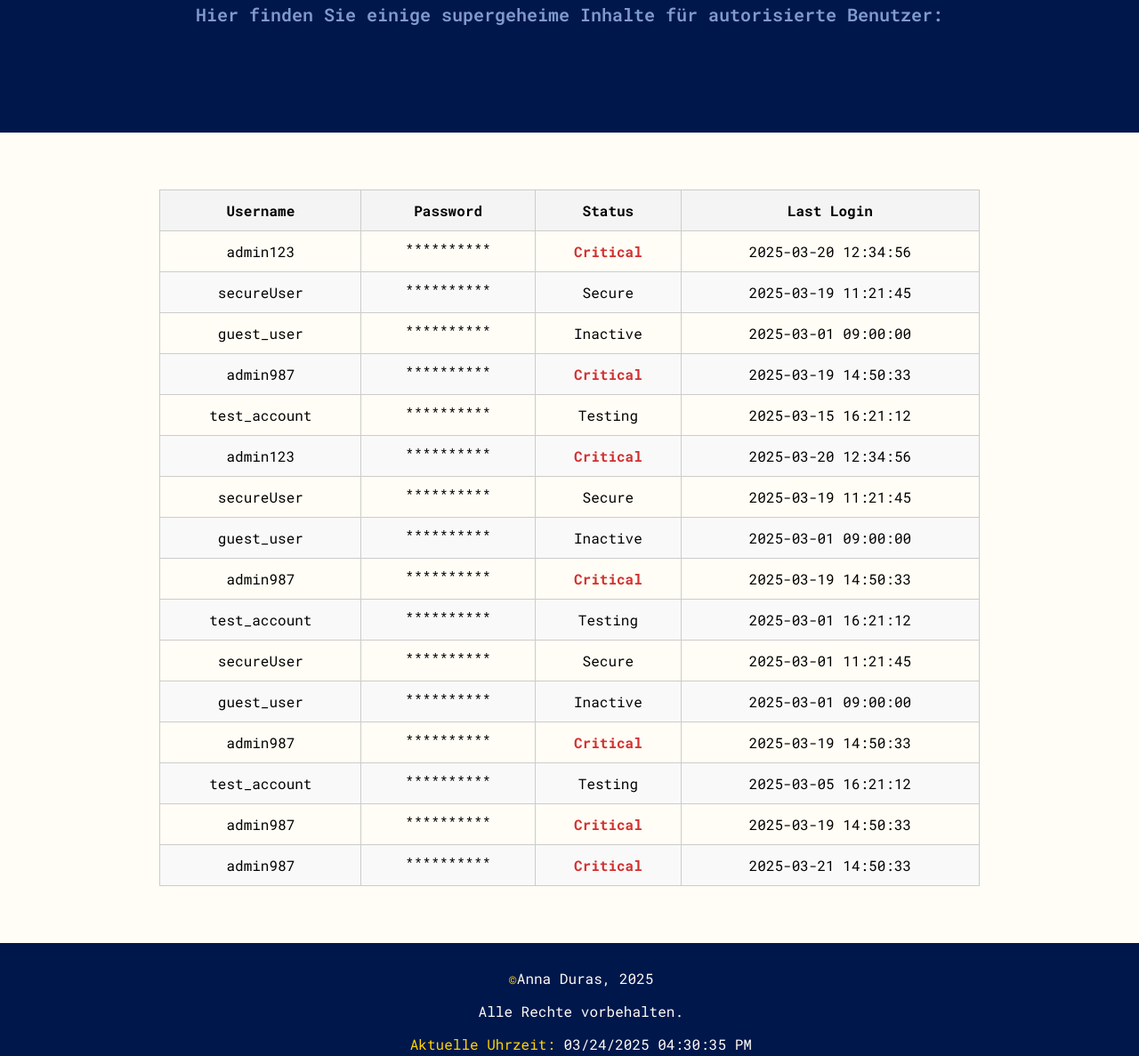
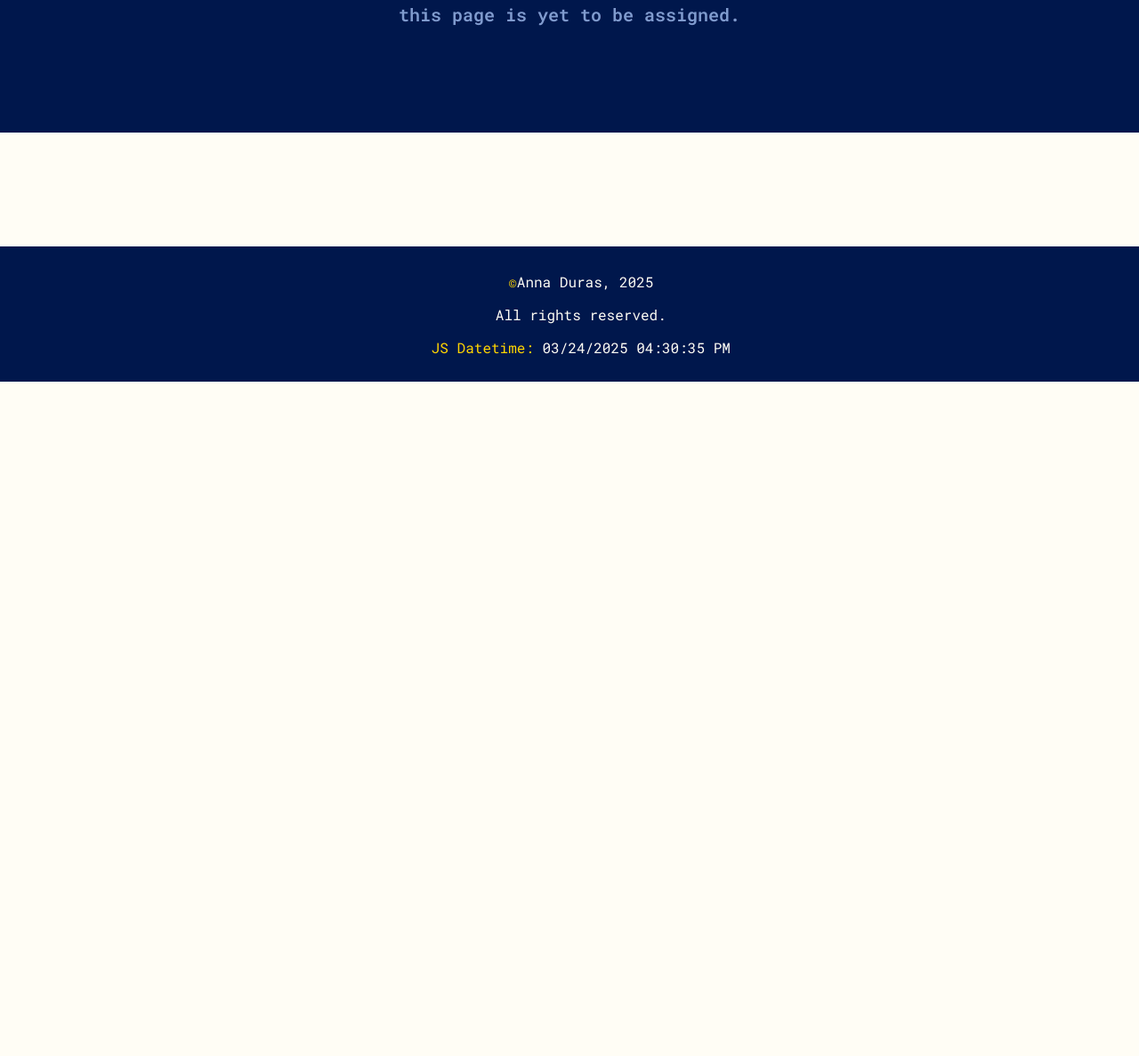
Before and after one commit to anjaduras/gagaboni, a plain HTML site: page workers.html in a window 1280 px wide. Shown: the part 211-1398 px from the top of the page at 89% size. After the commit the page ends 800 px from the top, so only its background shows below. Drawn offline with Linux system fonts and the light colour scheme.

Commit message:
first edits

```diff
--- a/workers.html
+++ b/workers.html
@@ -12,127 +12,23 @@
   </head>
   <body>
     <header class="header">
-      <a href="index.html" class="navbutton">LOGOUT</a>
-      <h1>Willkommen auf der Seite „Nur für Mitarbeiter“!</h1>
+      <a href="index.html" class="navbutton"
+        >🔙</a>
+      <h1>DEVELOP</h1>
       <p class="subheader">
-        Hier finden Sie einige supergeheime Inhalte für autorisierte Benutzer:
+        this page is yet to be assigned.
       </p>
     </header>
-    <main>
-      <table>
-        <thead>
-          <tr>
-            <th>Username</th>
-            <th>Password</th>
-            <th>Status</th>
-            <th>Last Login</th>
-          </tr>
-        </thead>
-        <tbody>
-          <tr>
-            <td>admin123</td>
-            <td class="password">**********</td>
-            <td class="important">Critical</td>
-            <td>2025-03-20 12:34:56</td>
-          </tr>
-          <tr>
-            <td>secureUser</td>
-            <td class="password">**********</td>
-            <td class="secure">Secure</td>
-            <td>2025-03-19 11:21:45</td>
-          </tr>
-          <tr>
-            <td>guest_user</td>
-            <td class="password">**********</td>
-            <td>Inactive</td>
-            <td>2025-03-01 09:00:00</td>
-          </tr>
-          <tr>
-            <td>admin987</td>
-            <td class="password">**********</td>
-            <td class="important">Critical</td>
-            <td>2025-03-19 14:50:33</td>
-          </tr>
-          <tr>
-            <td>test_account</td>
-            <td class="password">**********</td>
-            <td>Testing</td>
-            <td>2025-03-15 16:21:12</td>
-          </tr>
-          <tr>
-            <td>admin123</td>
-            <td class="password">**********</td>
-            <td class="important">Critical</td>
-            <td>2025-03-20 12:34:56</td>
-          </tr>
-          <tr>
-            <td>secureUser</td>
-            <td class="password">**********</td>
-            <td class="secure">Secure</td>
-            <td>2025-03-19 11:21:45</td>
-          </tr>
-          <tr>
-            <td>guest_user</td>
-            <td class="password">**********</td>
-            <td>Inactive</td>
-            <td>2025-03-01 09:00:00</td>
-          </tr>
-          <tr>
-            <td>admin987</td>
-            <td class="password">**********</td>
-            <td class="important">Critical</td>
-            <td>2025-03-19 14:50:33</td>
-          </tr>
-          <tr>
-            <td>test_account</td>
-            <td class="password">**********</td>
-            <td>Testing</td>
-            <td>2025-03-01 16:21:12</td>
-          </tr>
-          <tr>
-            <td>secureUser</td>
-            <td class="password">**********</td>
-            <td class="secure">Secure</td>
-            <td>2025-03-01 11:21:45</td>
-          </tr>
-          <tr>
-            <td>guest_user</td>
-            <td class="password">**********</td>
-            <td>Inactive</td>
-            <td>2025-03-01 09:00:00</td>
-          </tr>
-          <tr>
-            <td>admin987</td>
-            <td class="password">**********</td>
-            <td class="important">Critical</td>
-            <td>2025-03-19 14:50:33</td>
-          </tr>
-          <tr>
-            <td>test_account</td>
-            <td class="password">**********</td>
-            <td>Testing</td>
-            <td>2025-03-05 16:21:12</td>
-          </tr>
-          <tr>
-            <td>admin987</td>
-            <td class="password">**********</td>
-            <td class="important">Critical</td>
-            <td>2025-03-19 14:50:33</td>
-          </tr>
-          <tr>
-            <td>admin987</td>
-            <td class="password">**********</td>
-            <td class="important">Critical</td>
-            <td>2025-03-21 14:50:33</td>
-          </tr>
-        </tbody>
-      </table>
+
+    <main class="container">
+
     </main>
+
     <footer class="footer" onload="updateTime()">
       <p><span style="color: #ffd500">©</span>Anna Duras, 2025</p>
-      <p>Alle Rechte vorbehalten.</p>
+      <p>All rights reserved.</p>
       <p class="time">
-        <span style="color: #ffd500">Aktuelle Uhrzeit: </span
+        <span style="color: #ffd500">JS Datetime: </span
         ><span id="time"></span>
       </p>
     </footer>
```
Also changed, not shown: about.html (+7 -22 lines), career.html (renamed from products.html, +13 -13 lines), contact.html (+7 -8 lines), hobbies.html (renamed from services.html, +11 -11 lines), index.html (+11 -11 lines), login.html (+5 -19 lines), obsession.html (renamed from impressum.html, +5 -20 lines), users.json (deleted, +0 -22 lines), img/accessory.jpg (deleted), img/consult.jpg (deleted), img/glasses.jpg (deleted), img/lenses.jpg (deleted), img/seetest.jpg (deleted), 2 other files.
